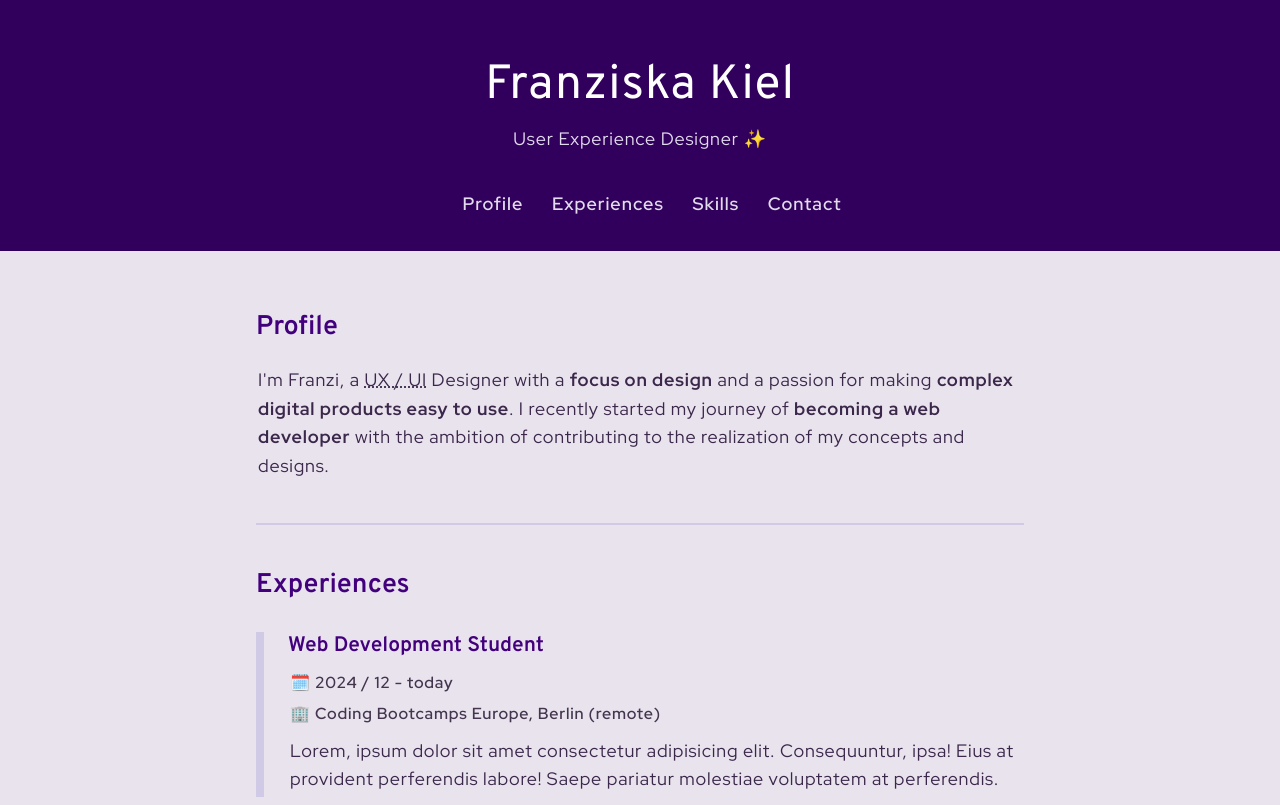
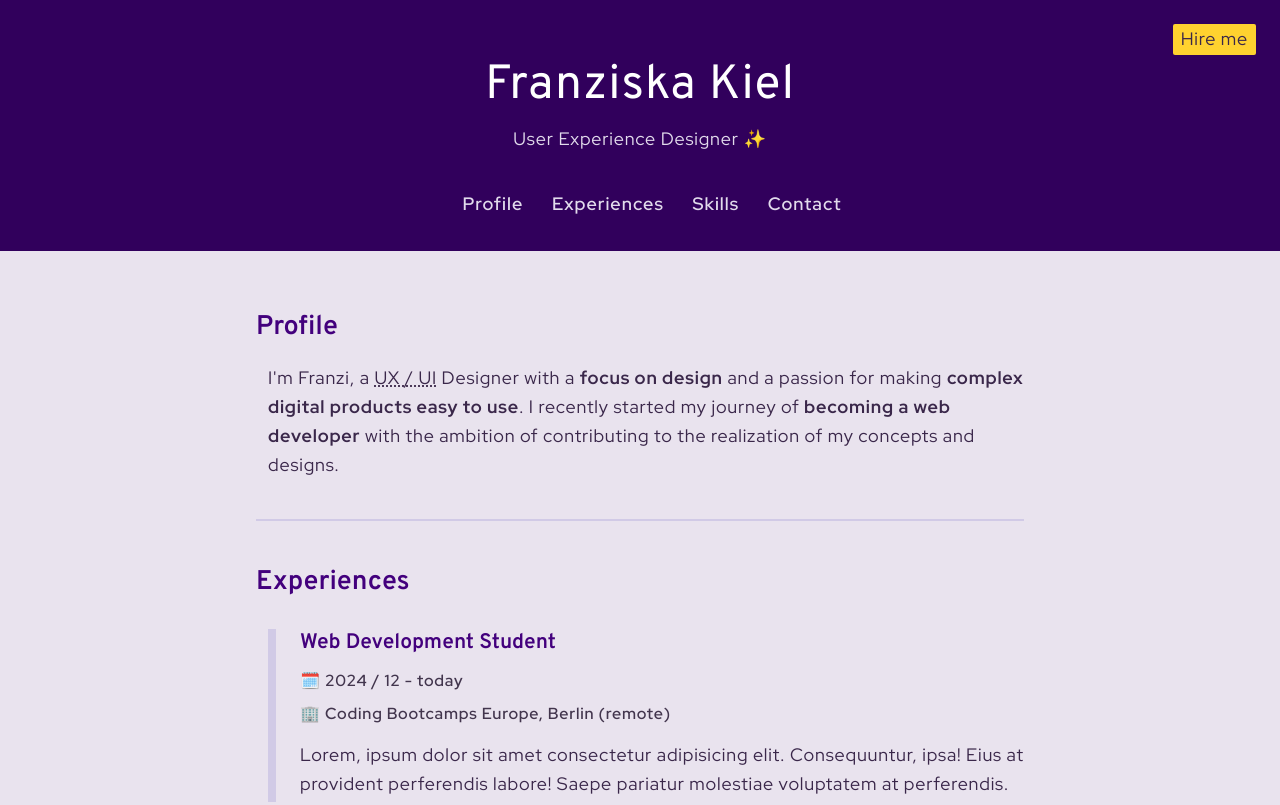
Before and after one commit to franzi-fk/CV, a plain HTML site: page index.html in a window 1280 px wide. Shown: the top 805 px of the page. Drawn offline with nearby package versions, Linux system fonts and the light colour scheme.

Commit message:
feat: hire me badge + improved visibility of page structure

```diff
--- a/index.html
+++ b/index.html
@@ -27,20 +27,27 @@
             <a href="#skills">Skills</a>
             <a href="#contact">Contact</a>
         </nav>
+        <aside>
+            <p>Hire me</p>
+        </aside>
     </header>
     <main>
         <article id="profile" class="profile">
             <h2>Profile</h2>
-            <p>I'm Franzi, a <abbr title="User Experience / User Interface">UX / UI</abbr> Designer with a <span>focus
+            <div>
+                <p>I'm Franzi, a <abbr title="User Experience / User Interface">UX / UI</abbr> Designer with a
+                    <span>focus
                         on design</span> and a passion for making <span>complex digital products easy to use</span>. I
                     recently started my journey
                     of <span>becoming a web developer</span> with the ambition of contributing to the realization of my
                     concepts and
                     designs.
                 </p>
+            </div>
         </article>
         <article id="experiences" class="experiences">
             <h2>Experiences</h2>
+            <div>
                 <section>
                     <h3>Web Development Student</h3>
                     <p>2024 / 12 - today</p>
@@ -72,10 +79,12 @@
                     </p>
                     <p>Lorem, ipsum dolor sit amet consectetur adipisicing elit. Consequuntur, ipsa! Eius at provident
                         perferendis labore! Saepe pariatur molestiae voluptatem at perferendis.</p>
+            </div>
             </section>
         </article>
         <article id="skills" class="skills">
             <h2>Skills</h2>
+            <div>
                 <section>
                     <h3>Soft Skills</h3>
                     <p>
@@ -100,9 +109,11 @@
                     </ul>
                     </p>
                 </section>
+            </div>
         </article>
         <article id="contact" class="contact">
             <h2>Contact</h2>
+            <div>
                 <p>
                 <ol>
                     <li>Email: <a href="mailto:kiel.franziska@outlook.com">kiel.franziska@outlook.com</a></li>
@@ -112,6 +123,7 @@
                     </li>
                 </ol>
                 </p>
+            </div>
         </article>
     </main>
 </body>
--- a/style.css
+++ b/style.css
@@ -38,10 +38,6 @@ h1 {
   letter-spacing: 1px;
   font-weight: 400;
   font-size: 48px;
-  margin-bottom: 24px;
-}
-
-h2 {
   margin-bottom: 24px;
 }
 
@@ -94,6 +90,20 @@ nav a:active {
 }
 /*:hover needs to be defined before :active, otherwise hover would override the active*/
 
+aside p {
+  position: absolute;
+  right: 24px;
+  top: 24px;
+  width: fit-content;
+  height: fit-content;
+  background-color: #ffd22f;
+  border-radius: 2px;
+  margin: 0px;
+  padding: 1px 8px 1px 8px;
+  color: #3a274a;
+  font-weight: 400;
+}
+
 /*descendant selector*/
 main a {
   color: #3a018a;
@@ -137,16 +147,22 @@ article + article {
   padding-top: 24px;
 }
 
-main p {
-  margin: 2px;
-}
-
-article {
+div {
+  position: relative;
+  left: 12px;
+  right: 12px;
   padding-bottom: 40px;
 }
 
-section {
-  padding-bottom: 8px;
+.profile p,
+.skills p {
+  margin: 0px;
+  padding: 0px;
+}
+
+.experiences p {
+  padding-block: 2px;
+  margin: 0px;
 }
 
 .experiences section p:nth-of-type(1),
@@ -188,7 +204,7 @@ section {
   padding-left: 24px;
   padding-bottom: 1px;
   padding-top: 0px;
-  margin-bottom: 16px;
+  margin-bottom: 8px;
   margin-top: 32px;
 }
 
```
Lines whose indentation alone changed are shown as unchanged.
